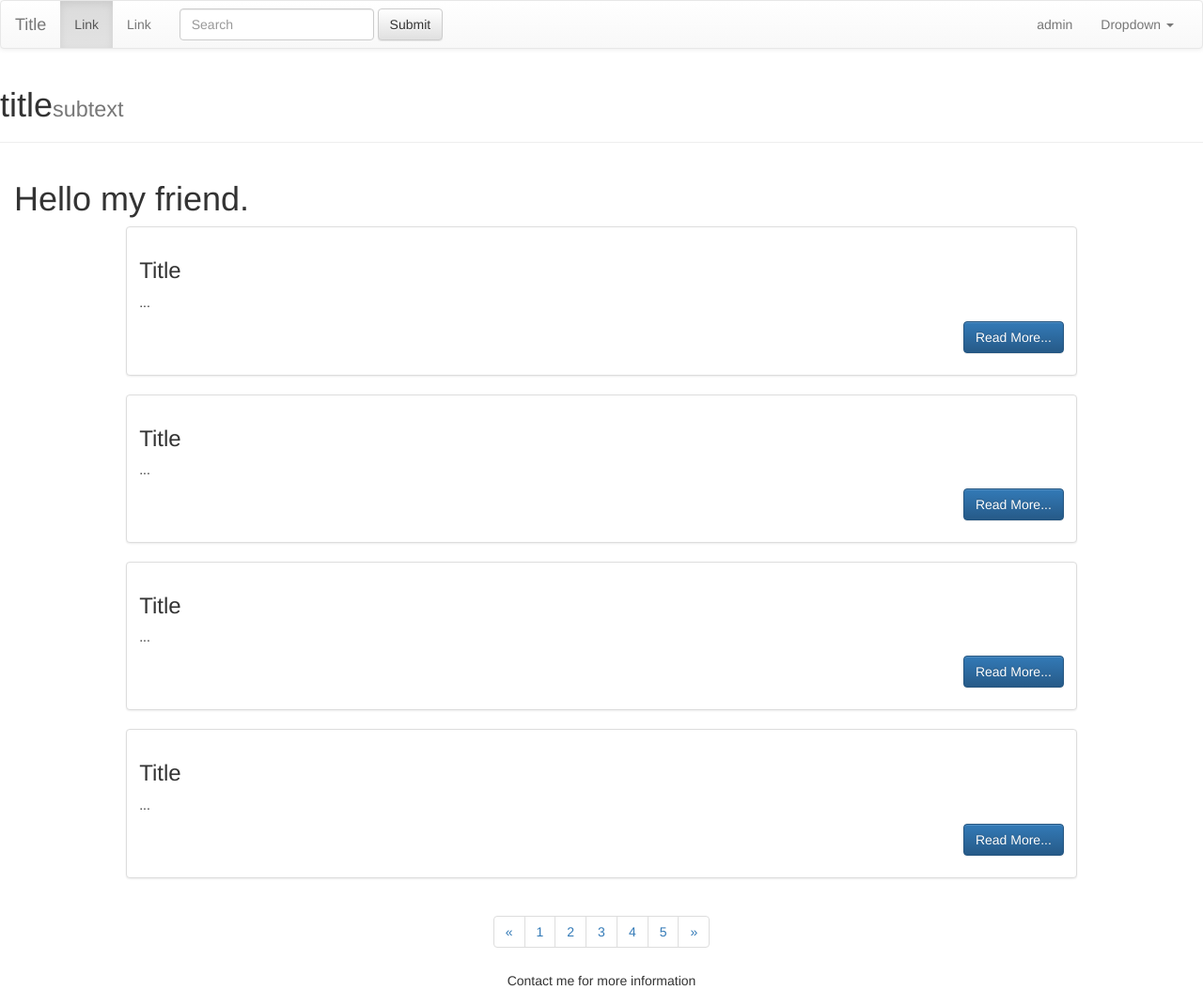
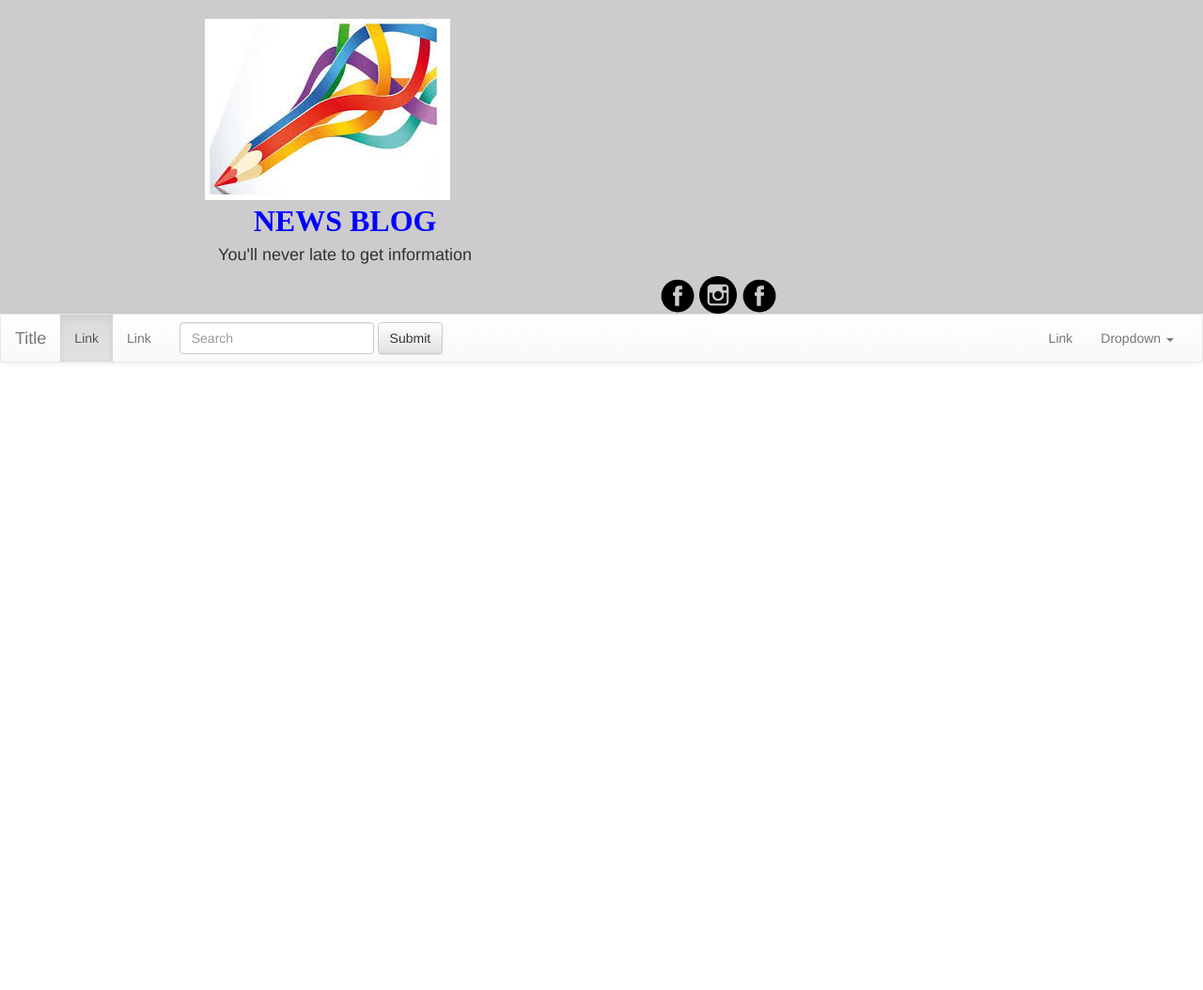
Before and after one commit to doanminhtam1998/doanminhtam1998.github.io, a plain HTML site: page index.html in a window 1280 px wide. Shown: the whole page at 94% size. After the commit the page ends 800 px from the top, so only its background shows below. Drawn offline with nearby package versions, Linux system fonts and the light colour scheme.

Commit message:
Edit Header

```diff
--- a/index.css
+++ b/index.css
@@ -0,0 +1,25 @@
+#logoname{
+	font-size: xx-large;
+	color:blue;
+	font-family: "Logo";
+	src:url('FontDep.com-Royalacid_o.ttf');
+	display:inline;
+	font-weight: bold;
+}
+div #logo{
+	position: relative;
+
+}
+header{
+	background-color: #ccc;
+}
+#logodescrip{
+	font-size: large;
+	font-size: Arial;
+}
+#facebook{
+	width:40px;
+}
+#instagram{
+	width: 40px;
+}
--- a/index.html
+++ b/index.html
@@ -3,7 +3,11 @@
 <head>
 	<meta charset="UTF-8">
 	<title>My Blog</title>
-<link rel="stylesheet" type="text/css" href="index.css">
+<script
+  src="https://code.jquery.com/jquery-3.2.1.js"
+  integrity="sha256-DZAnKJ/6XZ9si04Hgrsxu/8s717jcIzLy3oi35EouyE="
+  crossorigin="anonymous"></script>
+
 	<!-- Latest compiled and minified CSS -->
 <link rel="stylesheet" href="https://maxcdn.bootstrapcdn.com/bootstrap/3.3.7/css/bootstrap.min.css" integrity="sha384-BVYiiSIFeK1dGmJRAkycuHAHRg32OmUcww7on3RYdg4Va+PmSTsz/K68vbdEjh4u" crossorigin="anonymous">
 
@@ -12,8 +16,26 @@
 
 <!-- Latest compiled and minified JavaScript -->
 <script src="https://maxcdn.bootstrapcdn.com/bootstrap/3.3.7/js/bootstrap.min.js" integrity="sha384-Tc5IQib027qvyjSMfHjOMaLkfuWVxZxUPnCJA7l2mCWNIpG9mGCD8wGNIcPD7Txa" crossorigin="anonymous"></script>
+
+<link rel="stylesheet" type="text/css" href="index.css">
+
 </head>
 <body>
+	<header>
+		<div class="row">
+		<br/>
+			<div id="logo" class="col-xs-6 col-xs-offset-2 text-center col-md-3 col-lg-3" >
+				<p id="logoname" ><img src="images.jpg" id="logo" align="left"><br>NEWS BLOG</p><p id="logodescrip">You'll never late to get information</p>
+			</div>
+			<div  class="col-xs-6 col-xs-offset-2 col-md-6 text-right">
+				<div class="container-fluid" id="socialicon">
+					<span><img id="facebook" src="facebook.png"></span>
+					<span><img id="instagram" src="instagram.png"></span>
+					<span><img id="facebook" src="facebook.png"></span>
+				</div>
+			</div>
+		</div>
+	</header>
 	<nav class="navbar navbar-default" role="navigation">
 		<div class="container-fluid">
 			<!-- Brand and toggle get grouped for better mobile display -->
@@ -40,7 +62,7 @@
 					<button type="submit" class="btn btn-default">Submit</button>
 				</form>
 				<ul class="nav navbar-nav navbar-right">
-				<li><a href="admin.html">admin</a></li>
+					<li><a href="#">Link</a></li>
 					<li class="dropdown">
 						<a href="#" class="dropdown-toggle" data-toggle="dropdown">Dropdown <b class="caret"></b></a>
 						<ul class="dropdown-menu">
@@ -54,88 +76,5 @@
 			</div><!-- /.navbar-collapse -->
 		</div>
 	</nav>
-<div class="page-header">
-  <h1>title<small>subtext</small></h1>
-</div>
-<article class="container-fluid">
-	<h1>Hello my friend.</h1>
-	<div class="col-xs-10 col-xs-offset-1 col-sm-10 col-sm-offset-1 col-md-10 col-md-offset-1 col-lg-10 col-lg-offset-1">
-		<div class="thumbnail">
-			<img data-src="#" alt="">
-			<div class="caption">
-				<h3>Title</h3>
-				<p>
-					...
-				</p>
-				<p class="text-right">
-					<a href="#" class="btn btn-primary">Read More...</a>
-
-				</p>
-			</div>
-		</div>
-	</div>
-
-	<div class="col-xs-10 col-xs-offset-1 col-sm-10 col-sm-offset-1 col-md-10 col-md-offset-1 col-lg-10 col-lg-offset-1">
-		<div class="thumbnail">
-			<img data-src="#" alt="">
-			<div class="caption">
-				<h3>Title</h3>
-				<p>
-					...
-				</p>
-				<p class="text-right">
-					<a href="#" class="btn btn-primary">Read More...</a>
-
-				</p>
-			</div>
-		</div>
-	</div>
-
-
-	<div class="col-xs-10 col-xs-offset-1 col-sm-10 col-sm-offset-1 col-md-10 col-md-offset-1 col-lg-10 col-lg-offset-1">
-		<div class="thumbnail">
-			<img data-src="#" alt="">
-			<div class="caption">
-				<h3>Title</h3>
-				<p>
-					...
-				</p>
-				<p class="text-right">
-					<a href="#" class="btn btn-primary">Read More...</a>
-
-				</p>
-			</div>
-		</div>
-	</div>
-	<div class="col-xs-10 col-xs-offset-1 col-sm-10 col-sm-offset-1 col-md-10 col-md-offset-1 col-lg-10 col-lg-offset-1">
-		<div class="thumbnail">
-			<img data-src="#" alt="">
-			<div class="caption">
-				<h3>Title</h3>
-				<p>
-					...
-				</p>
-				<p class="text-right">
-					<a href="#" class="btn btn-primary">Read More...</a>
-
-				</p>
-			</div>
-		</div>
-	</div>
-</article>
-<div class="container-fluid text-center">
-<ul class="pagination">
-	<li><a href="#">&laquo;</a></li>
-	<li><a href="#">1</a></li>
-	<li><a href="#">2</a></li>
-	<li><a href="#">3</a></li>
-	<li><a href="#">4</a></li>
-	<li><a href="#">5</a></li>
-	<li><a href="#">&raquo;</a></li>
-</ul>
-</div>
-<footer class="text-center">
-	Contact me for more information
-</footer>
 </body>
 </html>
```
Also changed, not shown: FontDep.com-Royalacid_o.ttf (added), Logo.png (added), facebook.png (added), images.jpg (added), instagram.png (added). Lines whose indentation alone changed are shown as unchanged.
